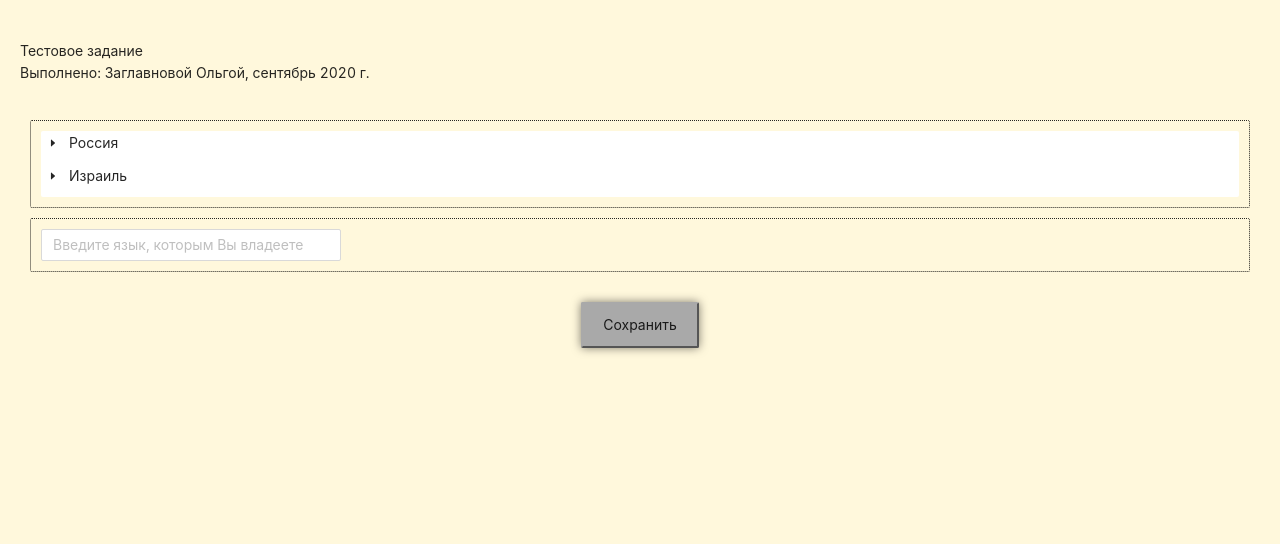
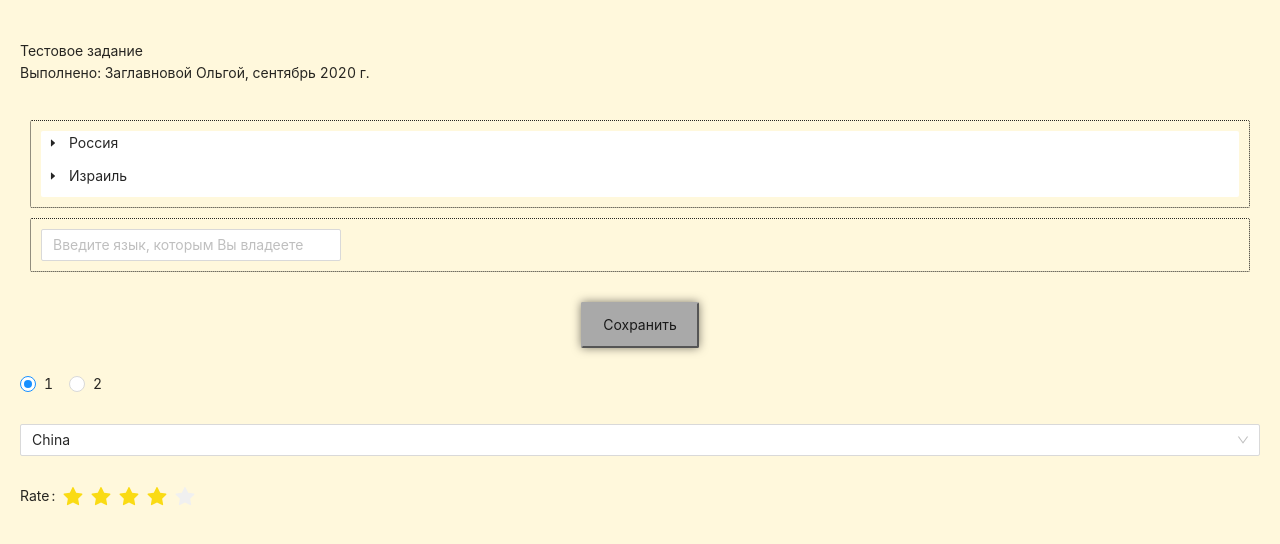
Before and after one commit to OlgaZaglavnova/Test17092020_code, a React app: page / in a window 1280 px wide. Shown: the top 544 px of the page. Built offline with nearby package versions, Linux system fonts and the light colour scheme.

Commit message:
ant.design Select added

```diff
--- a/src/components/App.jsx
+++ b/src/components/App.jsx
@@ -3,6 +3,7 @@ import React from 'react';
 import PlaceContainer from './Place/PlaceContainer';
 import LanguageContainer from './Language/LanguageContainer';
 import OutputWindowContainer from './OutputWindow/OutputWindowContainer';
+import TestSelectContainer from './TestSelectForm/TestSelectContainer';
 
 import {saveData} from '../store/myActions';
 
@@ -64,6 +65,7 @@ class App extends React.Component{
                         <input type='submit' className='app_submit_btn' value='Сохранить' />
                         </div>
                     </form>
+                    <TestSelectContainer />
                     {this.state.isOpenOutputWindow && <OutputWindowContainer close={this.closeOutputWindow} />}
                 </div>
     }
--- /dev/null
+++ b/src/components/TestSelectForm/TestSelectComponent.jsx
@@ -0,0 +1,60 @@
+import React, {useState} from 'react';
+
+import {Form, Select, Radio, Rate} from 'antd';
+
+const {Option} = Select;
+
+const countries = {'1': [
+    {id: 1, name: 'China'},
+    {id: 2, name: 'Russia'},
+    {id: 3, name: 'USA'},
+    {id: 4, name: 'Canada'}
+],
+'2': [
+    {id: 1, name: 'Brazil'},
+    {id: 2, name: 'Portugal'},
+    {id: 3, name: 'Italy'}
+]
+};
+
+export const TestSelectComponent = () => {
+        //const selector = 'second';
+        const [selector, setSelector] = useState('1');
+        const [defValue,setDefValue] = useState(countries[selector][0].name);
+
+        const onChange = (e) => {
+            console.log(e.target.value);
+            setSelector(e.target.value);
+            setDefValue(countries[selector][0].name);
+        };
+
+        const onChangeSelect = (e) => {
+            console.log(e);
+            setDefValue(e);
+        };
+
+        return (
+            <Form initialValues={{
+                'select': countries[selector][0].name,
+                'radio-group': '1',
+                rate: 4
+            }} >
+                <Form.Item name='radio-group'>
+                    <Radio.Group onChange={onChange}>
+                        <Radio value='1'>1</Radio>
+                        <Radio value='2'>2</Radio>
+                    </Radio.Group>
+                </Form.Item>
+                <Form.Item name='select'>
+                        <Select defaultActiveFirstOption={true}>
+                            {countries[selector].map((country) => {
+                                return (<Select.Option key={country.id} value={country.name}>{country.name}</Select.Option>)
+                            })}
+                        </Select>
+                </Form.Item>
+                <Form.Item name='rate' label='Rate'>
+                    <Rate />
+                </Form.Item>
+            </Form>
+        );
+};
--- /dev/null
+++ b/src/components/TestSelectForm/TestSelectContainer.jsx
@@ -0,0 +1,12 @@
+import React from 'react';
+import {connect} from 'react-redux';
+
+import {TestSelectComponent} from './TestSelectComponent';
+
+const mapStateToProps = ({myReducer}, props) => {
+    return {
+        countries: myReducer.data.countries
+    }
+};
+
+export default connect(mapStateToProps)(TestSelectComponent);
```
